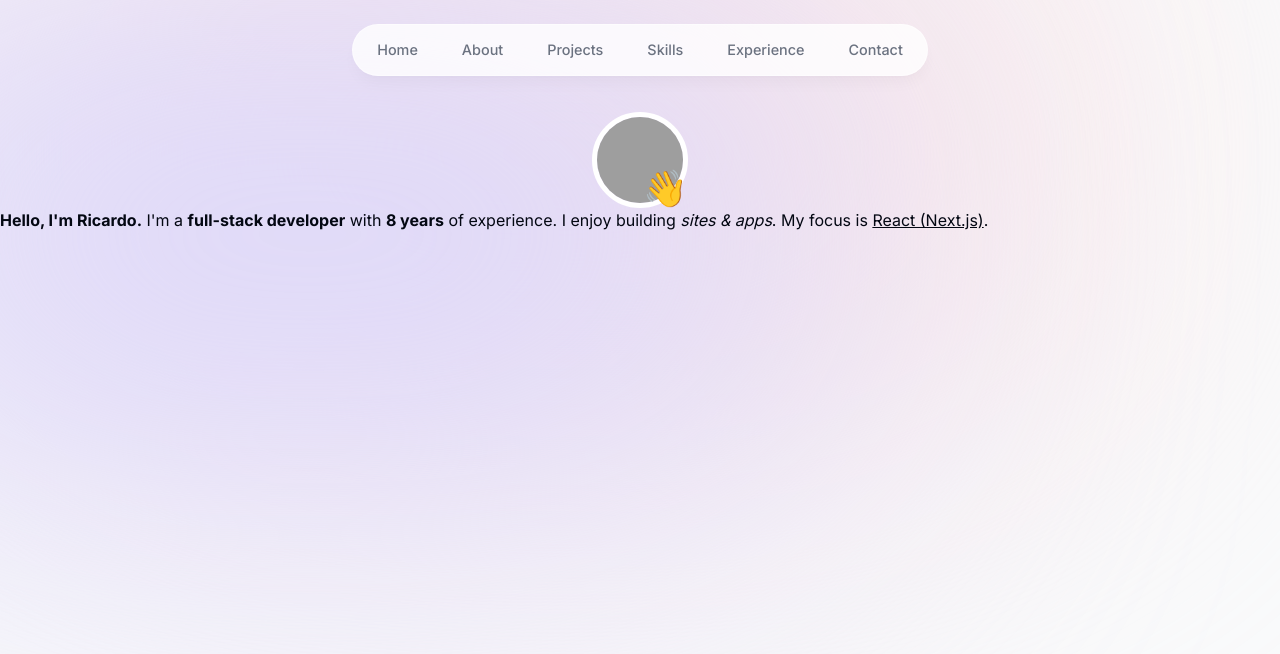
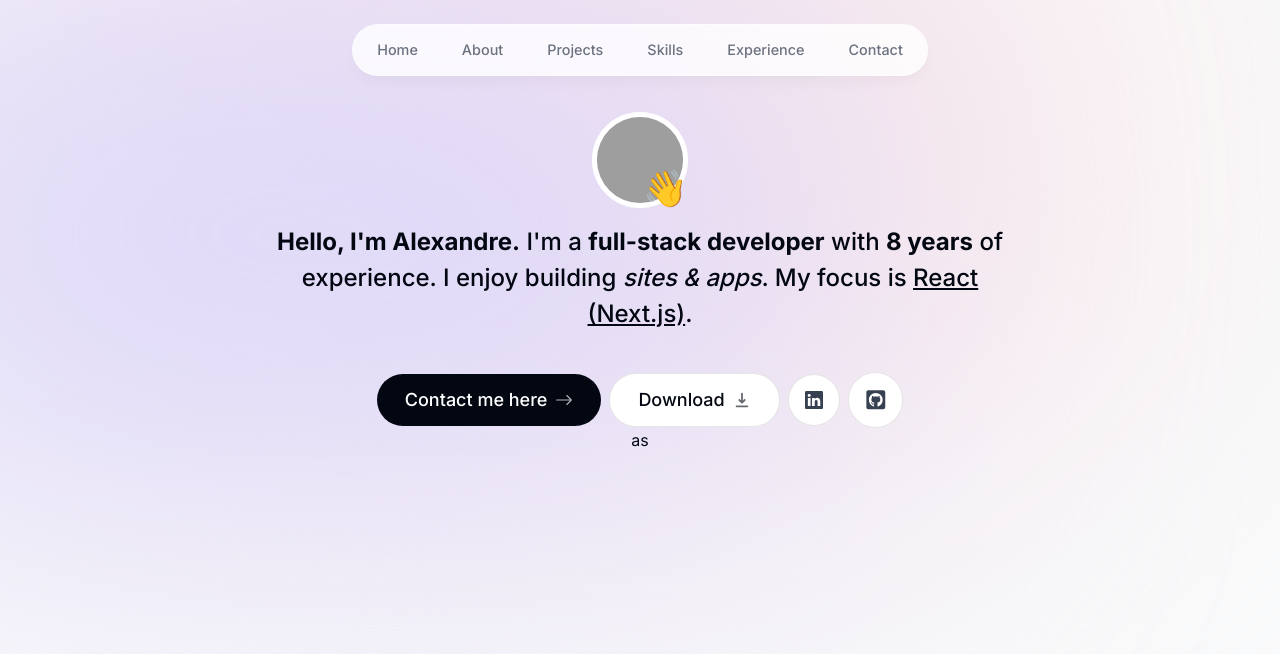
Before and after one commit to xvalexandrexv/Portefolio-Alex, a Next.js app: page / in a window 1280 px wide. Shown: the top 654 px of the page. Built offline with nearby package versions, Linux system fonts and the light colour scheme; grey boxes are pictures that could not be loaded.

Commit message:
framer motion

```diff
--- a/app/page.tsx
+++ b/app/page.tsx
@@ -2,7 +2,7 @@ import Intro from "@/components/intro";
 
 export default function Home() {
   return (
-  <main className="">
+  <main className="flex flex-col items-center px-4">
     <Intro />
   </main>
   )
--- a/components/intro.tsx
+++ b/components/intro.tsx
@@ -2,10 +2,15 @@
 import React from 'react'
 import { motion } from "framer-motion"
 import Image from 'next/image'
+import Link from 'next/link'
+import {BsArrowRight, BsLinkedin} from "react-icons/bs"
+import {HiDownload} from "react-icons/hi"
+import { FaGithubSquare } from 'react-icons/fa'
+
 
 export default function Intro() {
   return (
-    <section>
+    <section className="mb-28 max-w-[50rem] text-center sm:mb-0">
       <div className="flex items-center justify-center">
         <div className='relative'>
           <motion.div
@@ -39,13 +44,56 @@ export default function Intro() {
         </div>
       </div>
 
-      <p>
-      <span className="font-bold">Hello, I'm Ricardo.</span> I'm a{" "}
+      <motion.p className='mb-10 mt-4 px-4 text-2xl font-medium !leading-[1.5]
+      sm:-4x1'
+      initial={{ opacity: 0, y: 100 }}
+      animate={{ opacity: 1, y: 0 }}
+      >
+      <span className="font-bold">Hello, I'm Alexandre.</span> I'm a{" "}
         <span className="font-bold">full-stack developer</span> with{" "}
         <span className="font-bold">8 years</span> of experience. I enjoy
         building <span className="italic">sites & apps</span>. My focus is{" "}
         <span className="underline">React (Next.js)</span>.
-      </p>
+      </motion.p>
+
+      <motion.div className="flex flex-col sm:flex-row
+        items-center justify-center gap-2 px-4 text-lg font-medium"
+        initial={{ opacity: 0, y: 100 }}
+        animate={{ opacity: 1, y: 0 }}
+        transition={{
+          delay: 0.1,
+        }}
+        >
+
+        <Link href="#contact"
+        className="group bg-gray-950 text-white px-7 py-3 flex items-center gap-2
+        rounded-full outline-none focus:scale-110
+        hover:scale-110 hover:bg-gray-950 active:scale-105 transition"
+        > Contact me here <BsArrowRight className="opacity-70
+        group-hover:translate-x-1 transition"
+        />
+        </Link>
+
+        <a className="group bg-white px-7 py-3
+        flex items-center gap-2 rounded-full outline-none focus:scale-110
+        hover:scale-110 active:scale-105 transition cursor-pointer border border-black/10" href="/CV.pdf" download={true}> Download <HiDownload
+        className="opacity-60 group-hover:translate-y-1 transition"
+        />
+        </a>
+
+        <a className="bg-white p-4 text-gray-700
+        flex items-center gap-2 rounded-full focus:scale-[1.15]
+        hover:scale-[1.15] hover:text-gray-950 active:scale-105 transition cursor-pointer border border-black/10">
+          <BsLinkedin />
+        </a>
+
+        <a className="bg-white p-4 text-gray-700 hover:text-gray-950
+        flex items-center gap-2 text-[1.35rem] rounded-full focus:scale-[1.15]
+        hover:scale-[1.15] active:scale-105 transition cursor-pointer border border-black/10">
+          <FaGithubSquare />
+        </a>
+      </motion.div>
+      <div className="text-center">as</div>
     </section>
   )
 }
```
